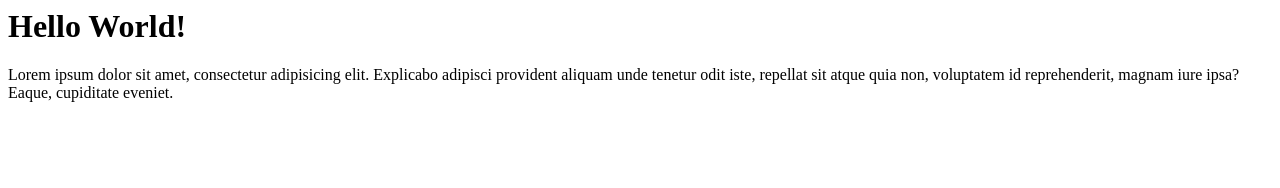
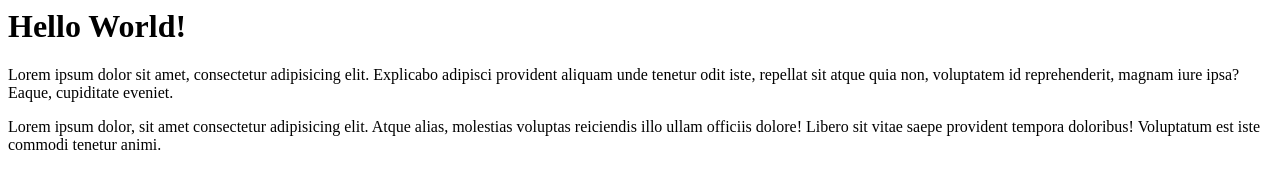
Before and after one commit to kpmweerasinghe/Skillshare-movie-app, a plain HTML site: page index.html in a window 1280 px wide. Drawn offline with Linux system fonts and the light colour scheme.

Commit message:
Modified index page

```diff
--- a/index.html
+++ b/index.html
@@ -5,5 +5,6 @@
     <body>
         <h1>Hello World!</h1>
         <p>Lorem ipsum dolor sit amet, consectetur adipisicing elit. Explicabo adipisci provident aliquam unde tenetur odit iste, repellat sit atque quia non, voluptatem id reprehenderit, magnam iure ipsa? Eaque, cupiditate eveniet.</p>
+        <p>Lorem ipsum dolor, sit amet consectetur adipisicing elit. Atque alias, molestias voluptas reiciendis illo ullam officiis dolore! Libero sit vitae saepe provident tempora doloribus! Voluptatum est iste commodi tenetur animi.</p>
     </body>
 </html>
```
